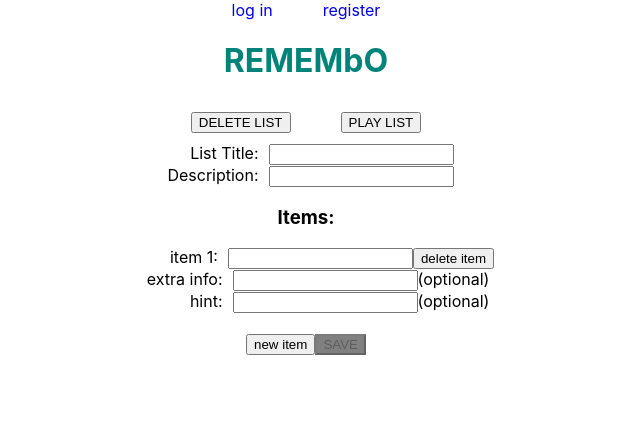
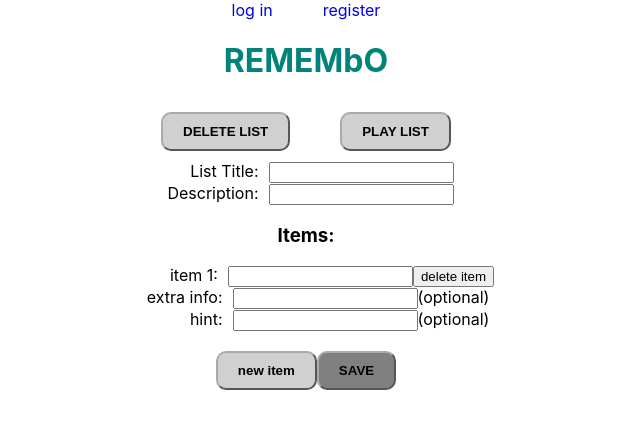
Before and after one commit to stevenmalley/remembo, a React (Create React App) app in the folder client/: page /buildQuiz in a window 1280 px wide. Shown: the top 428 px of the page, without its empty margins (334-974 px from the left). Built offline with nearby package versions, Linux system fonts and the light colour scheme.

Commit message:
button styles improved

```diff
--- a/client/src/App.css
+++ b/client/src/App.css
@@ -18,3 +18,18 @@ a {
 #usernameSpan {
   padding-right: 25px;
 }
+
+.rememboButton {
+  color: black;
+  font-weight: bold;
+  padding: 10px 20px;
+  border-radius: 10px;
+  background: #d0d0d0;
+  border-width: 1;
+  border-color: #aaa
+}
+
+.rememboButton:hover:not(:disabled) {
+  color: gold;
+  background: #666;
+}
--- a/client/src/features/AccountBar.js
+++ b/client/src/features/AccountBar.js
@@ -46,7 +46,7 @@ export default function AccountBar() {
   return auth.login ?
       (<div>
         <span id="usernameSpan">{auth.username}</span>
-        <button onClick={handleLogout}>LOG OUT</button>
+        <button onClick={handleLogout} className="btn">LOG OUT</button>
       </div>) :
       (<div>
         <NavLink className="accountBarLink" to='/login' id="loginButton">log in</NavLink>
--- a/client/src/features/Quiz.js
+++ b/client/src/features/Quiz.js
@@ -75,9 +75,9 @@ function Quiz () {
       <h3>{quiz.data.name}</h3>
       <h4>{quiz.data.description}</h4>
       <h4 className="authorHeading">list author: {quiz.data.owner}</h4>
-      {(localID !== undefined || (auth.login && (quiz.data.owner === auth.username) && !quiz.data.public)) ? <button onClick={editQuiz} className="quizTopButton">EDIT LIST</button> : null}
+      {(localID !== undefined || (auth.login && (quiz.data.owner === auth.username) && !quiz.data.public)) ? <button onClick={editQuiz} className="rememboButton quizTopButton">EDIT LIST</button> : null}
       {(auth.login && (quiz.data.owner === auth.username)) ?
-        (quiz.data.public ? <button onClick={unpublishThisQuiz} className="quizTopButton">MAKE LIST PRIVATE</button> : <button onClick={publishThisQuiz} className="quizTopButton">MAKE LIST PUBLIC</button>)
+        (quiz.data.public ? <button onClick={unpublishThisQuiz} className="rememboButton quizTopButton">MAKE LIST PRIVATE</button> : <button onClick={publishThisQuiz} className="rememboButton quizTopButton">MAKE LIST PUBLIC</button>)
         : null}
       {quiz.facts.map((fact,i) => (
         <div key={"fact"+i} id={"fact"+i} className="factWrapper" style={{backgroundColor:fact.revealed ? "white" : "gold"}}>
--- a/client/src/features/QuizBuilder.js
+++ b/client/src/features/QuizBuilder.js
@@ -118,8 +118,8 @@ function QuizBuilder() {
 
   return (
     <form onSubmit={handleSubmit}>
-      <button onClick={deleteThisQuiz} className="buildQuizTopButton" type="button">DELETE LIST</button>
-      <button onClick={playThisQuiz} disabled={changed} className="buildQuizTopButton" type="button">PLAY LIST</button>
+      <button onClick={deleteThisQuiz} className="rememboButton buildQuizTopButton" type="button">DELETE LIST</button>
+      <button onClick={playThisQuiz} disabled={changed} style={{background:changed ? "grey" : ""}} className="rememboButton buildQuizTopButton" type="button">PLAY LIST</button>
       <br />
       <label htmlFor="quizBuilderTitle" className="mainLabel">List Title:</label>
       <input type="text" id="quizBuilderTitle" onChange={changeHandler} value={quiz.data.name} required />
@@ -130,8 +130,8 @@ function QuizBuilder() {
         <h3>Items:</h3>
         {quiz.facts.map((item,i) => <QuizBuilderItem key={"quizBuilderItem"+i} id={i} item={item} changeHandler={changeHandler} deleteItem={deleteItem} />)}
       </div>
-      <button onClick={newFactInput} type="button">new item</button>
-      <button type="submit" style={{background:changed ? "red" : "grey"}} disabled={!changed}>SAVE</button>
+      <button onClick={newFactInput} type="button" class="rememboButton">new item</button>
+      <button type="submit" class="rememboButton" style={{background:changed ? "red" : "grey"}} disabled={!changed}>SAVE</button>
     </form>
   );
 }
--- a/client/src/features/Quizzes.css
+++ b/client/src/features/Quizzes.css
@@ -1,11 +1,3 @@
-.aboutLink {
-  color: black;
-  font-weight: bold;
-  padding: 10px 20px;
-  border-radius: 10px;
-  background: #ccc;
-}
-
 .aboutLink:hover {
   background: rgb(255, 234, 113);
 }
--- a/client/src/features/Quizzes.js
+++ b/client/src/features/Quizzes.js
@@ -24,7 +24,7 @@ function Quizzes() {
 
   return (
     <div>
-      <Link to="about/" className="aboutLink">ABOUT</Link>
+      <Link to="about/" className="rememboButton">ABOUT</Link>
       <div id="publicLists">
         <h2 className="quizzesHeader">Public Lists</h2>
         {publicQuizzes.map(quiz => (
```
Also changed, not shown: 12 other files (tests, documents, lock files or other folders).
